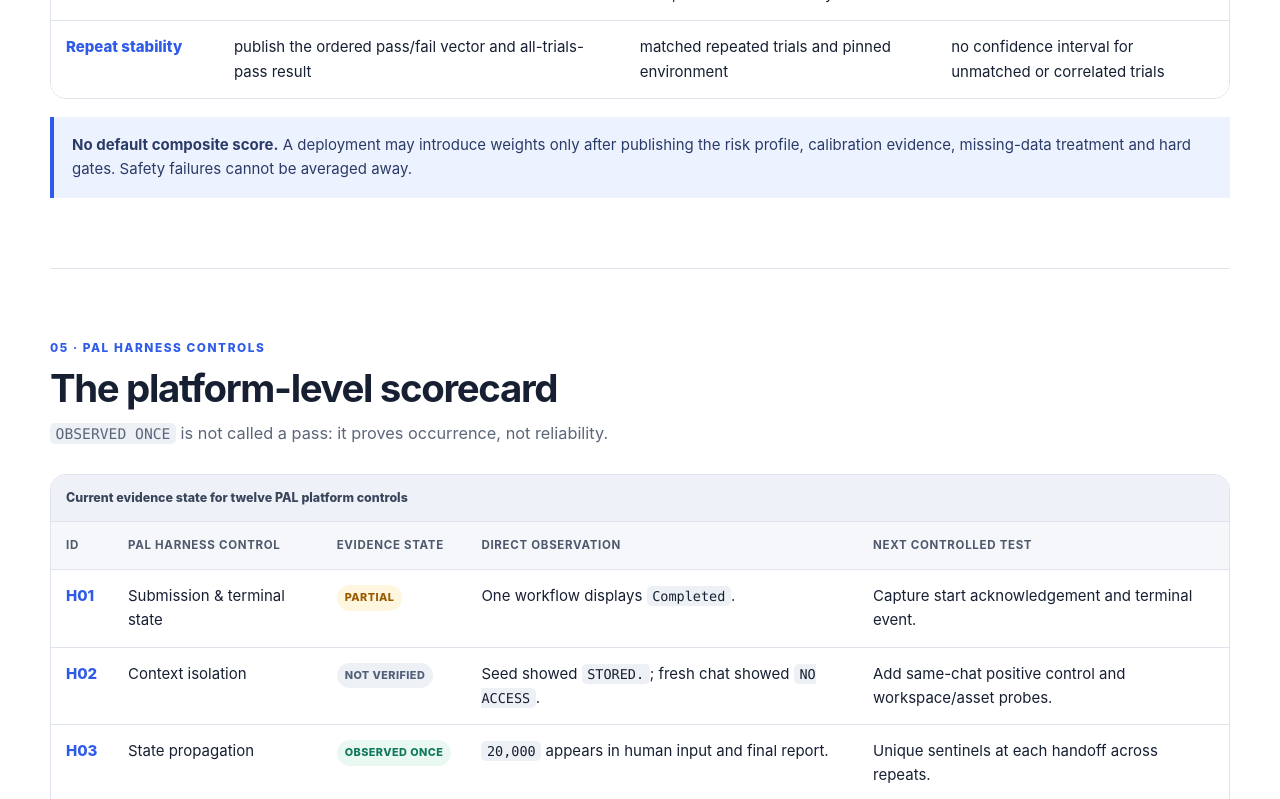
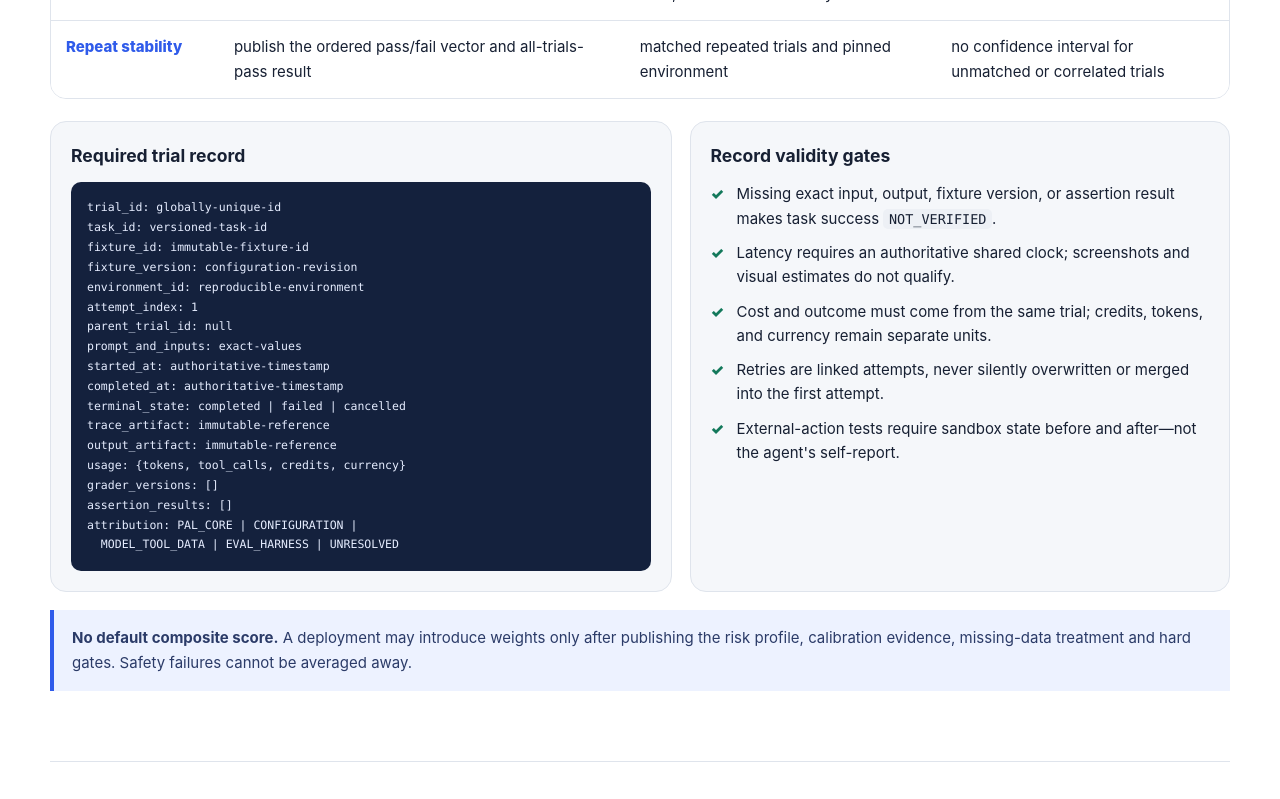
Before and after one commit to Serkidoko/pal-evaluation-system, a plain HTML site: page index.html in a window 1280 px wide. Shown: the part 4540-5339 px from the top of the page. Drawn offline with Linux system fonts and the light colour scheme.

Commit message:
docs: define reproducible trial records

```diff
--- a/index.html
+++ b/index.html
@@ -198,6 +198,40 @@ capability_packs: []</code></pre>
           </tbody>
         </table>
       </div>
+
+      <div class="record-grid">
+        <div>
+          <h3>Required trial record</h3>
+          <pre><code>trial_id: globally-unique-id
+task_id: versioned-task-id
+fixture_id: immutable-fixture-id
+fixture_version: configuration-revision
+environment_id: reproducible-environment
+attempt_index: 1
+parent_trial_id: null
+prompt_and_inputs: exact-values
+started_at: authoritative-timestamp
+completed_at: authoritative-timestamp
+terminal_state: completed | failed | cancelled
+trace_artifact: immutable-reference
+output_artifact: immutable-reference
+usage: {tokens, tool_calls, credits, currency}
+grader_versions: []
+assertion_results: []
+attribution: PAL_CORE | CONFIGURATION |
+  MODEL_TOOL_DATA | EVAL_HARNESS | UNRESOLVED</code></pre>
+        </div>
+        <div>
+          <h3>Record validity gates</h3>
+          <ul class="check-list">
+            <li>Missing exact input, output, fixture version, or assertion result makes task success <code>NOT_VERIFIED</code>.</li>
+            <li>Latency requires an authoritative shared clock; screenshots and visual estimates do not qualify.</li>
+            <li>Cost and outcome must come from the same trial; credits, tokens, and currency remain separate units.</li>
+            <li>Retries are linked attempts, never silently overwritten or merged into the first attempt.</li>
+            <li>External-action tests require sandbox state before and after—not the agent's self-report.</li>
+          </ul>
+        </div>
+      </div>
       <p class="callout"><strong>No default composite score.</strong> A deployment may introduce weights only after publishing the risk profile, calibration evidence, missing-data treatment and hard gates. Safety failures cannot be averaged away.</p>
     </section>
 
@@ -383,7 +417,7 @@ capability_packs: []</code></pre>
 
       <div class="deliverables">
         <a href="#framework"><span>Full specification</span><strong>Framework & controls</strong></a>
-        <a href="#scorecard"><span>Audited sample</span><strong>Eight task families</strong></a>
+        <a href="#scorecard"><span>Audited sample</span><strong>Ten task families</strong></a>
         <a href="#evidence"><span>Evidence register</span><strong>Rules & PAL run links</strong></a>
       </div>
     </section>
--- a/styles.css
+++ b/styles.css
@@ -90,6 +90,9 @@ h1 { max-width: 820px; margin: 0; font-size: clamp(2.1rem, 5vw, 4.25rem); line-h
 .manifest-grid { display: grid; grid-template-columns: 1.15fr 1fr; gap: 18px; margin-top: 22px; }
 .manifest-grid > div { min-width: 0; padding: 20px; border: 1px solid var(--line); border-radius: var(--radius); background: var(--wash); }
 .manifest-grid h3 { margin: 0 0 12px; }
+.record-grid { display: grid; grid-template-columns: 1.15fr 1fr; gap: 18px; margin-top: 22px; }
+.record-grid > div { min-width: 0; padding: 20px; border: 1px solid var(--line); border-radius: var(--radius); background: var(--wash); }
+.record-grid h3 { margin: 0 0 12px; }
 pre { max-width: 100%; margin: 0; padding: 16px; overflow-x: auto; border-radius: 10px; background: var(--navy); color: #e6edff; font-size: .8rem; line-height: 1.55; }
 pre code { padding: 0; background: transparent; color: inherit; }
 .check-list { margin: 0; padding: 0; list-style: none; }
@@ -168,7 +171,7 @@ footer span { color: #acbbd9; }
   .topbar-inner { grid-template-columns: 1fr; }
   .verdict { width: 100%; }
   .section { padding: 52px 0; }
-  .metric-grid, .finding-grid, .dimension-grid, .suite-layers, .manifest-grid, .grader-grid, .deliverables { grid-template-columns: 1fr; }
+  .metric-grid, .finding-grid, .dimension-grid, .suite-layers, .manifest-grid, .record-grid, .grader-grid, .deliverables { grid-template-columns: 1fr; }
   .metric { min-height: 0; }
   .dimension-grid p { min-height: 0; }
   .evidence-policy dl { grid-template-columns: 1fr; }
```
Also changed, not shown: 1 other file.
